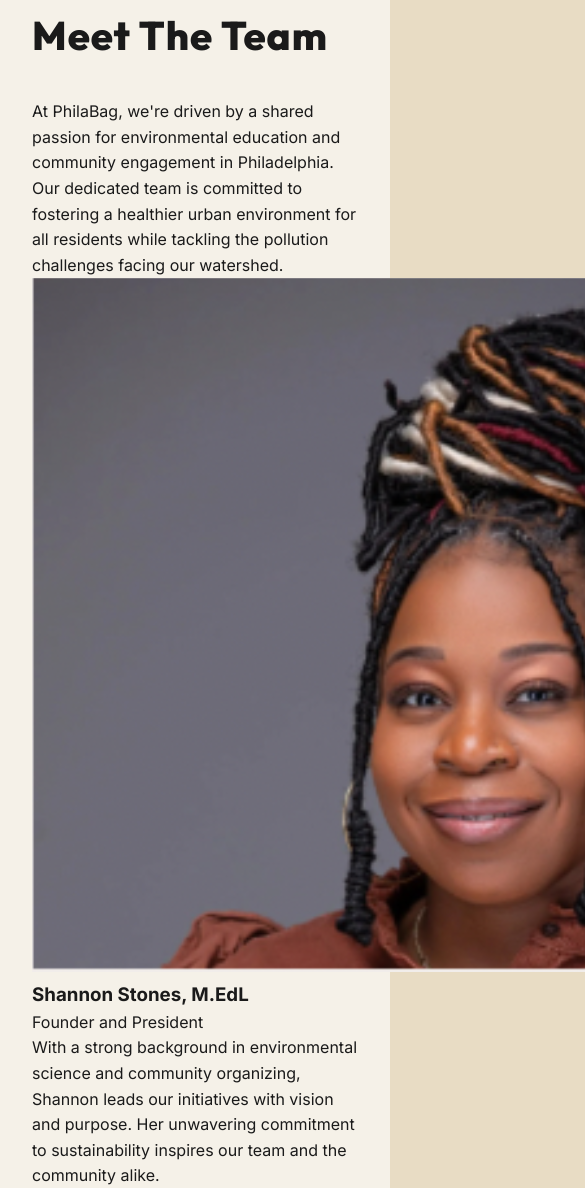
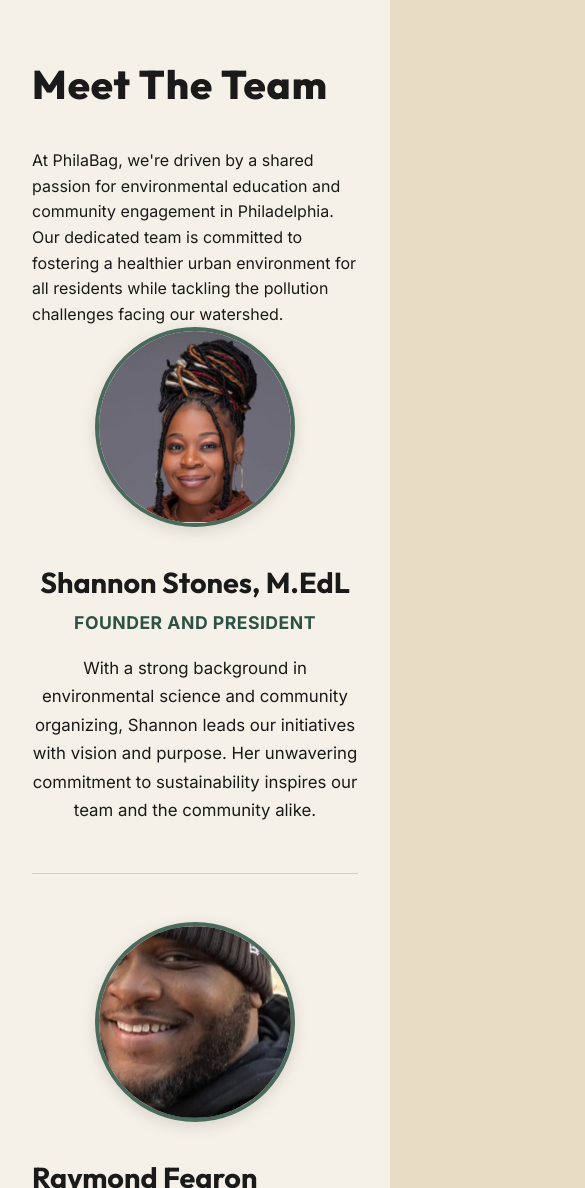
Before and after one commit to Paristech1/Phila-bag, a plain HTML site: page about.html in a window 390 px wide. Shown: the part 812-2000 px from the top of the page, 585 px wide, since content can reach past the window. Drawn offline with Linux system fonts and the light colour scheme.

Commit message:
Update hero section text effects and about page styles

```diff
--- a/style.css
+++ b/style.css
@@ -280,14 +280,36 @@
     font-size: clamp(2.5rem, 8vw, 5rem);
     font-weight: 800;
     color: var(--light-text);
-    line-height: 1.1;
+    line-height: 1.2;
     margin-bottom: var(--spacing-lg);
     text-shadow: 0 4px 12px rgba(0, 0, 0, 0.3);
+}
+
+.highlight-philabag {
+    background: linear-gradient(to right, #e6d5b8 50%, var(--light-text));
+    -webkit-background-clip: text;
+    background-clip: text;
+    color: transparent;
+    display: inline-block;
+    padding-right: 0.1em;
+    /* Prevent clipping of italic/gradient edge */
+}
+
+.highlight-watershed {
+    background: linear-gradient(to right, var(--light-text) 20%, #e6d5b8);
+    -webkit-background-clip: text;
+    background-clip: text;
+    color: transparent;
+    display: inline-block;
+    opacity: 1;
+    animation: none;
+    padding-right: 0.1em;
 }
 
 .title-line {
     display: block;
     animation: slideIn 0.8s ease-out backwards;
+    margin-bottom: 0.5rem;
 }
 
 .title-line:nth-child(2) {
@@ -1069,6 +1091,7 @@
         height: 20px;
     }
 }
+
 /* About Page Styles */
 .about-features-grid {
     display: grid;
@@ -1108,3 +1131,93 @@
         grid-template-columns: 1fr;
     }
 }
+
+/* ===================================
+   TEAM SECTION
+   =================================== */
+.team-container {
+    padding: var(--spacing-lg) 0;
+}
+
+.team-separator {
+    border: 0;
+    height: 1px;
+    background-color: rgba(45, 82, 69, 0.2);
+    margin: var(--spacing-lg) 0;
+}
+
+.team-member {
+    display: flex;
+    align-items: center;
+    gap: var(--spacing-lg);
+    margin-bottom: var(--spacing-lg);
+}
+
+.team-member-img-wrapper {
+    flex-shrink: 0;
+    width: 250px;
+    height: 250px;
+}
+
+.team-member-img {
+    width: 100%;
+    height: 100%;
+    object-fit: cover;
+    border-radius: 50%;
+    border: 4px solid var(--sage-green);
+    box-shadow: var(--shadow-md);
+    transition: transform var(--transition-smooth);
+}
+
+.team-member:hover .team-member-img {
+    transform: scale(1.05);
+}
+
+.team-member-info h3 {
+    font-family: var(--font-display);
+    font-size: 1.8rem;
+    color: var(--dark-text);
+    margin-bottom: 0.25rem;
+}
+
+.team-member-role {
+    display: block;
+    color: var(--forest-green);
+    font-weight: 700;
+    font-size: 1.1rem;
+    margin-bottom: var(--spacing-sm);
+    letter-spacing: 0.5px;
+    text-transform: uppercase;
+}
+
+.team-member-bio {
+    color: var(--dark-text);
+    line-height: 1.7;
+    font-size: 1.05rem;
+}
+
+/* Reverse layout for even items */
+.team-member:nth-of-type(even) {
+    flex-direction: row-reverse;
+    text-align: left;
+    /* Keep text aligned left for better readability, or right if preferred */
+}
+
+/* Mobile Responsive */
+@media (max-width: 768px) {
+    .team-member {
+        flex-direction: column;
+        text-align: center;
+        gap: var(--spacing-md);
+    }
+
+    .team-member:nth-of-type(even) {
+        flex-direction: column;
+    }
+
+    .team-member-img-wrapper {
+        width: 200px;
+        height: 200px;
+        margin: 0 auto;
+    }
+}
```
Also changed, not shown: index.html (+2 -2 lines).
